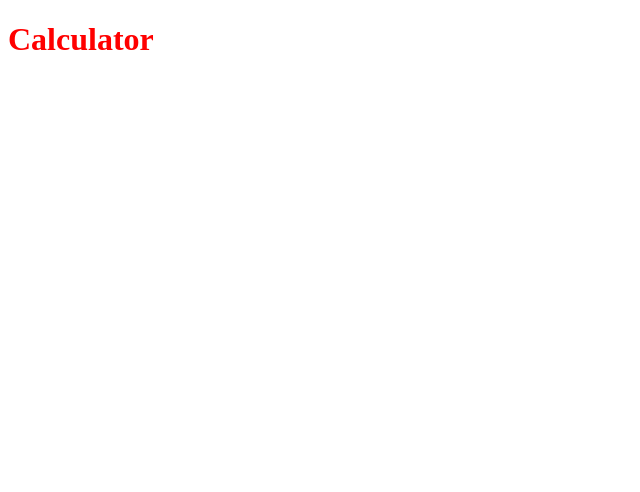
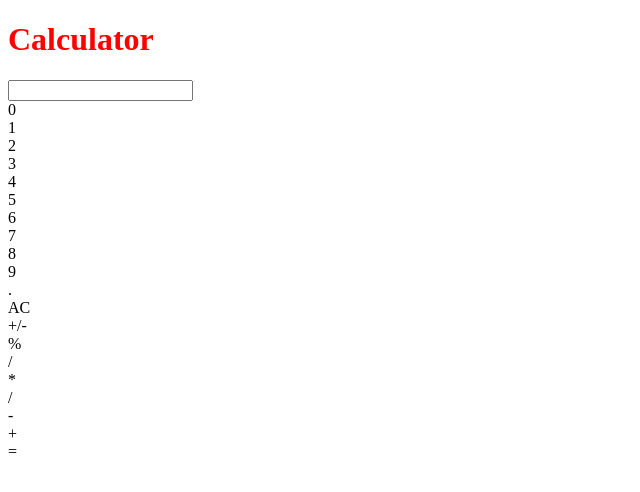
Before and after one commit to Gilsabo/calculator, a plain HTML site: page index.html in a window 1280 px wide. Shown: the whole page, without its empty margins (0-640 px from the left). Drawn offline with Linux system fonts and the light colour scheme.

Commit message:
Add numbers operators and signs

```diff
--- a/index.html
+++ b/index.html
@@ -10,6 +10,30 @@
 </head>
 <body>
     <h1>Calculator</h1>
+    <div class="container">
+        <input type="" name="" id="">
+        <div class="box number">0</div>
+        <div class="box number">1</div>
+        <div class="box number">2</div>
+        <div class="box number">3</div>
+        <div class="box number">4</div>
+        <div class="box number">5</div>
+        <div class="box number">6</div>
+        <div class="box number">7</div>
+        <div class="box number">8</div>
+        <div class="box number">9</div>
+        <div class="box number">.</div>
+        <div class="box signs">AC</div>
+        <div class="box signs">+/-</div>
+        <div class="box signs">%</div>
+        <div class="box operator">/</div>
+        <div class="box operator">*</div>
+        <div class="box operator">/</div>
+        <div class="box operator">-</div>
+        <div class="box operator">+</div>
+        <div class="box operator">=</div>
+    </div>
+
 
 </body>
 </html>
```
